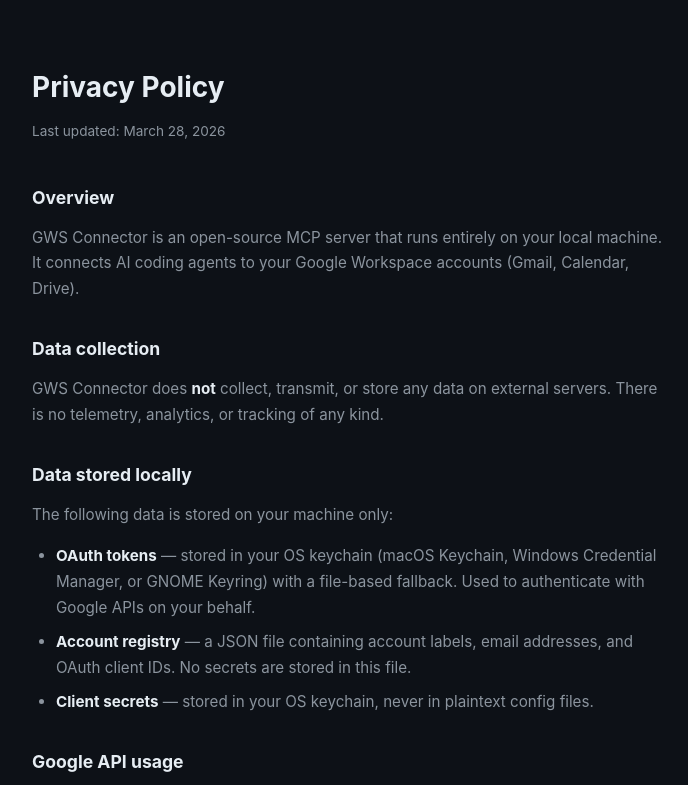
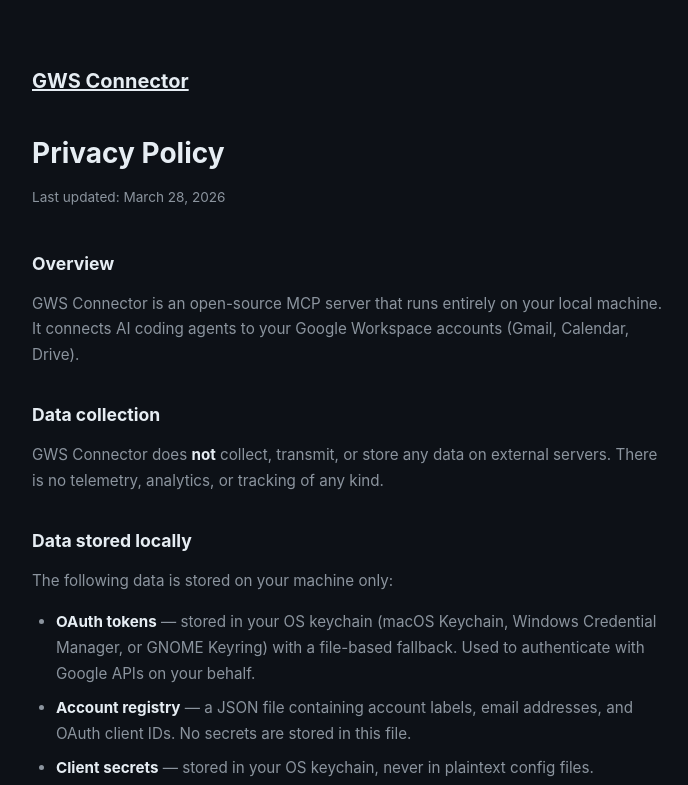
Before and after one commit to orieg/gws-connector, a plain HTML site: page docs/privacy.html in a window 1280 px wide. Shown: the top 785 px of the page, without its empty margins (292-980 px from the left). Drawn offline with Linux system fonts and the light colour scheme.

Commit message:
Add header to privacy policy page (#31)
Add GWS Connector name with link back to main page at top of
privacy.html

```diff
--- a/docs/privacy.html
+++ b/docs/privacy.html
@@ -34,6 +34,7 @@
 <body>
 <div class="container">
 
+  <p style="margin-bottom: 32px;"><a href="https://orieg.github.io/gws-connector/" style="color: var(--text); font-size: 1.25rem; font-weight: 700;">GWS Connector</a></p>
   <h1>Privacy Policy</h1>
   <p class="updated">Last updated: March 28, 2026</p>
 
```
